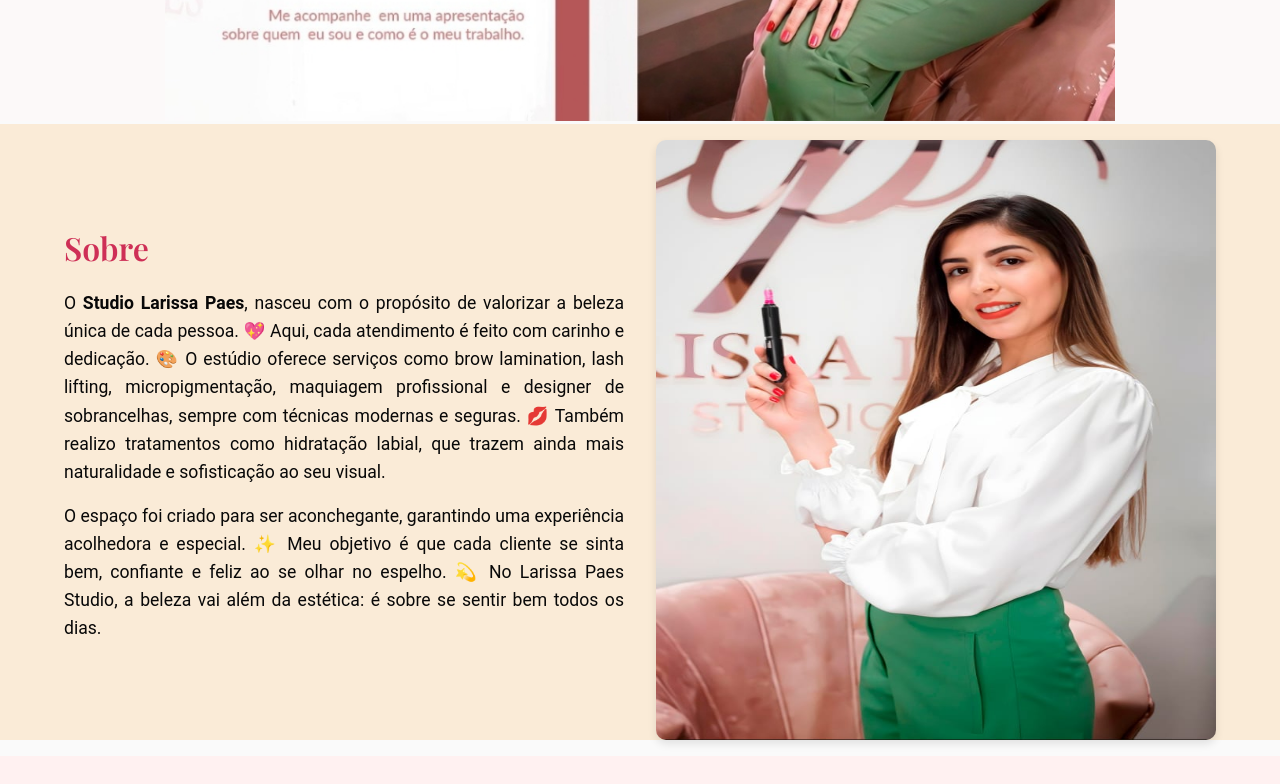
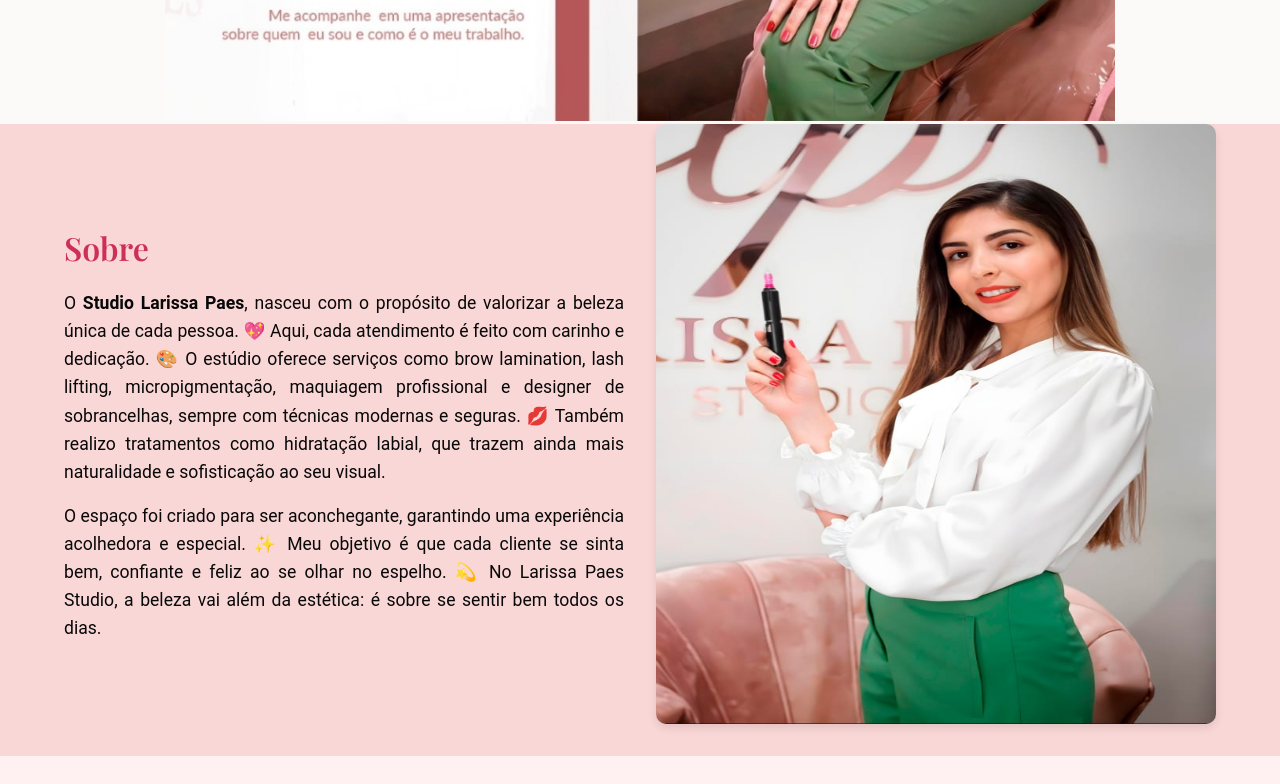
Before and after one commit to janaina44/sal-o, a React (Vite) app: page / in a window 1280 px wide. Shown: the part 680-1464 px from the top of the page. Built offline with nearby package versions, Linux system fonts and the light colour scheme.

Commit message:
alteraçoes de texto

```diff
--- a/src/components/Pacotes.tsx
+++ b/src/components/Pacotes.tsx
@@ -19,12 +19,12 @@ function Pacotes() {
             </p>
 
             <a
-              href="https://wa.me/554498616334?text=Olá! Gostaria de saber mais sobre o Pacote Noiva."
+              href="https://wa.me/554498616334?text=Olá! Gostaria de saber mais sobre o Pacote Dia dela."
               target="_blank"
               rel="noopener noreferrer"
               className="btn"
             >
-              Reservar
+              Agendar
             </a>
           </div>
 
@@ -39,12 +39,12 @@ function Pacotes() {
             </p>
 
             <a
-              href="https://wa.me/554498616334?text=Olá! Gostaria de saber mais sobre o Pacote Dia da Beleza."
+              href="https://wa.me/554498616334?text=Olá! Gostaria de saber mais sobre o Pacote mensal."
               target="_blank"
               rel="noopener noreferrer"
               className="btn"
             >
-              Reservar
+              Agendar
             </a>
           </div>
         </div>
--- a/src/components/Sobre.css
+++ b/src/components/Sobre.css
@@ -1,7 +1,7 @@
 .sobre {
-  padding-top: 1rem;
-  margin-bottom: 1rem;
-  background-color: antiquewhite;
+  padding-top: 0rem;
+  margin-bottom: 0rem;
+  background-color: rgb(250, 215, 215);
 }
 .container {
   padding-top: 0px;
@@ -33,6 +33,7 @@
 
 .sobre__image {
   flex: 1;
+  margin-bottom: 2rem;
 }
 
 .sobre__image img {
```
